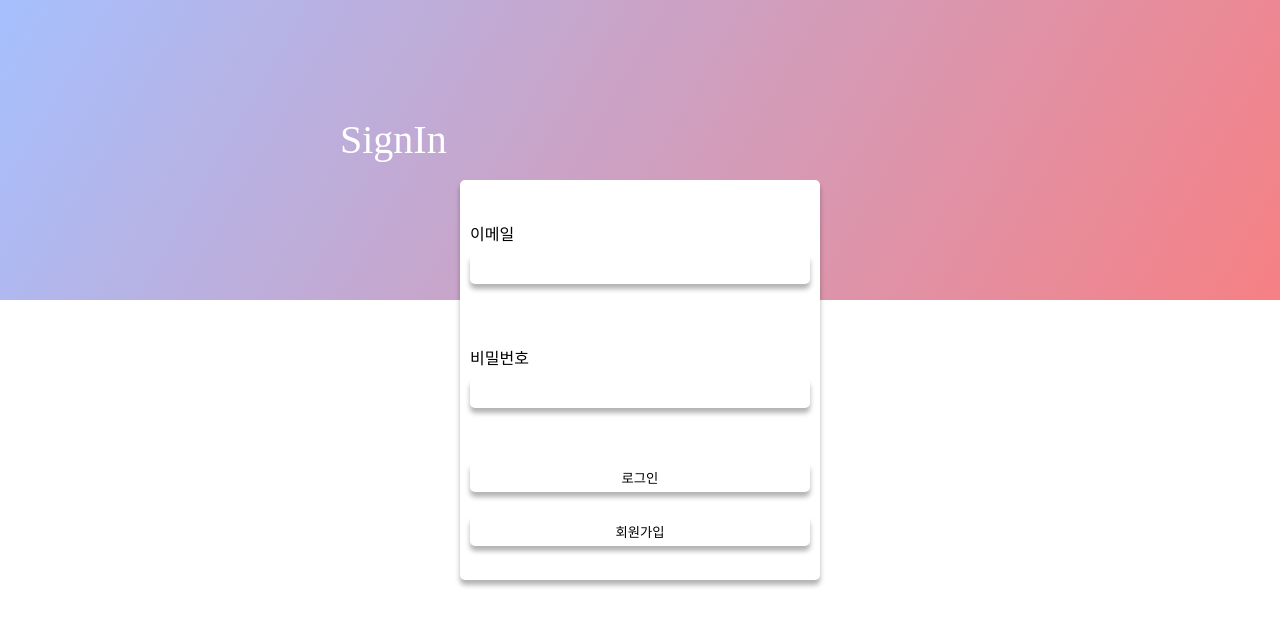
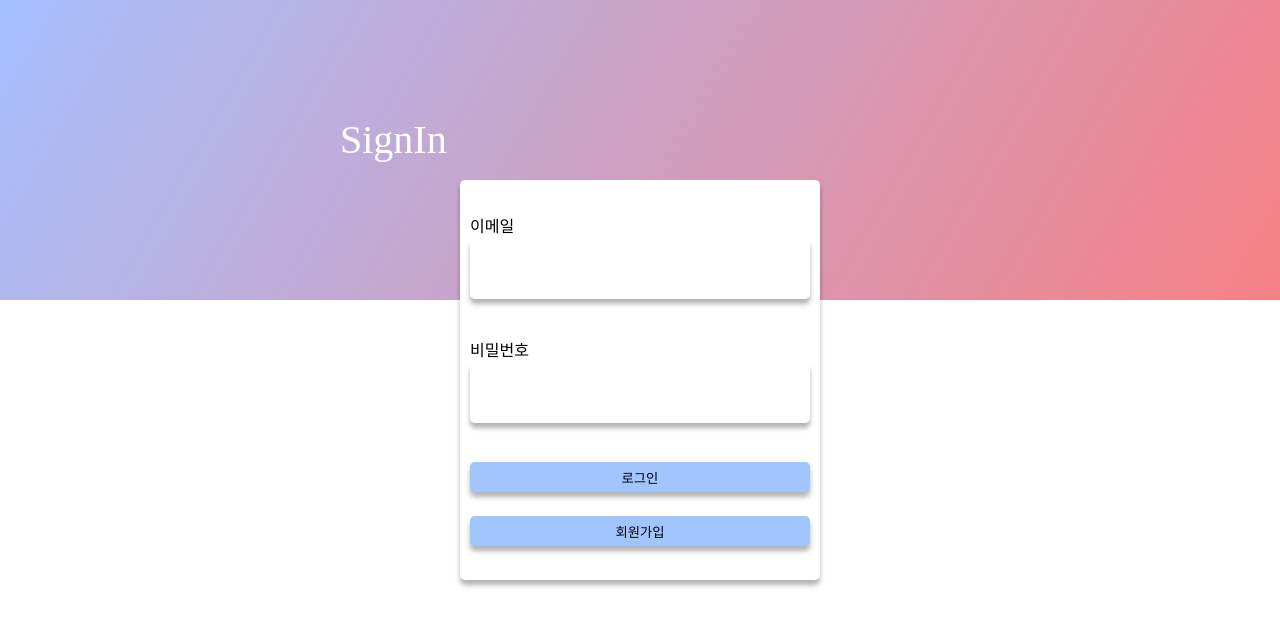
Before and after one commit to MildColor/TodoList-Refactoring, a React (Create React App) app: page /auth/signin in a window 1280 px wide. Shown: the top 626 px of the page. Built offline with nearby package versions, Linux system fonts and the light colour scheme; a web font is replaced by a local one.

Commit message:
Update InputFields 컴포넌트 CSS 수정

```diff
--- a/src/components/SignIn/LoginForm.tsx
+++ b/src/components/SignIn/LoginForm.tsx
@@ -57,7 +57,7 @@ function LoginForm() {
         errorMessage={errorMessage.password}
       />
 
-      <Button type="submit" width="100%" height="30px">
+      <Button type="submit" width="100%" height="30px" color="secondary">
         로그인
       </Button>
       <Button
@@ -65,6 +65,7 @@ function LoginForm() {
         onClick={() => goToSignUp()}
         width="100%"
         height="30px"
+        color="secondary"
       >
         회원가입
       </Button>
--- a/src/components/SignUp/SignUpForm.tsx
+++ b/src/components/SignUp/SignUpForm.tsx
@@ -76,7 +76,7 @@ function SignUpForm() {
         height="100px"
         errorMessage={errorMessage.password}
       />
-      <Button type="submit" width="100%" height="30px">
+      <Button type="submit" width="100%" height="30px" color="secondary">
         회원가입
       </Button>
       <Button
@@ -84,6 +84,7 @@ function SignUpForm() {
         onClick={() => goToSignIn()}
         width="100%"
         height="30px"
+        color="secondary"
       >
         로그인
       </Button>
--- a/src/components/common/Button/Button.styles.ts
+++ b/src/components/common/Button/Button.styles.ts
@@ -7,6 +7,7 @@ export const Button = styled.button<ButtonProps>`
   background-color: ${({ theme, color }) => {
     const colors = {
       primary: "white",
+      secondary: theme.colors.blue[5],
       warning: theme.colors.red[3],
     };
     return colors[color ?? "primary"];
--- a/src/components/common/Button/Button.tsx
+++ b/src/components/common/Button/Button.tsx
@@ -4,7 +4,7 @@ import * as Style from "./Button.styles";
 export interface ButtonProps extends ButtonHTMLAttributes<HTMLButtonElement> {
   width?: string;
   height?: string;
-  color?: "primary" | "warning";
+  color?: "primary" | "secondary" | "warning";
   children?: React.ReactNode;
 }
 
--- a/src/components/common/Input/Input.styles.ts
+++ b/src/components/common/Input/Input.styles.ts
@@ -7,11 +7,10 @@ export const Input = styled.input<InputProps>`
   height: ${(props) => props.height};
   padding: 0 10px;
   border-radius: 5px;
-  border: 0px;
+  border: ${(props) => `${props.border ?? "0px"} solid gray`};
   box-shadow: 0px 5px 5px rgba(0, 0, 0, 0.3);
-  :active {
-    border: 0px;
-  }
+  border: 0;
+  outline: 0;
 `;
 
 export const InputLayout = styled.div<InputProps>`
@@ -21,7 +20,7 @@ export const InputLayout = styled.div<InputProps>`
   height: ${(props) => props.height};
 `;
 
-export const InputTitle = styled.span<InputProps>`
+export const InputLabel = styled.label<InputProps>`
   width: 100%;
   height: 25px;
   line-height: 25px;
--- a/src/components/common/Input/Input.tsx
+++ b/src/components/common/Input/Input.tsx
@@ -5,6 +5,7 @@ export interface InputProps extends InputHTMLAttributes<HTMLInputElement> {
   width?: string;
   height?: string;
   title?: string;
+  border?: string;
   errorMessage?: string;
 }
 
@@ -21,8 +22,8 @@ export function InputField({
 }: InputProps) {
   return (
     <Style.InputLayout width={width} height={height}>
-      <Style.InputTitle>{title}</Style.InputTitle>
-      <Style.Input height="30px" {...props} />
+      <Style.InputLabel>{title}</Style.InputLabel>
+      <Style.Input height="60px" {...props} border="2px" />
       <Style.ErrorMessage>{errorMessage}</Style.ErrorMessage>
     </Style.InputLayout>
   );
```
